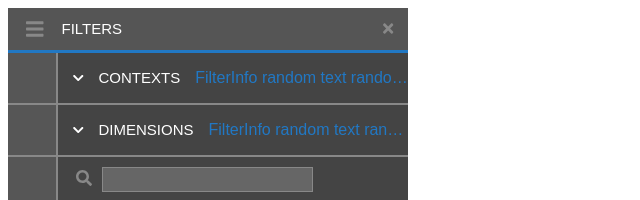
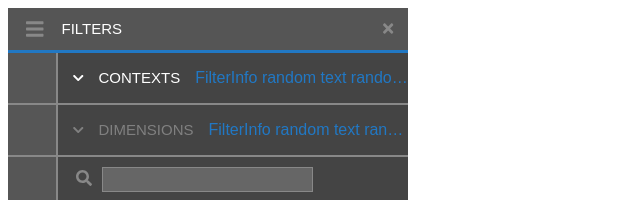
Before and after one commit to lizamihalevich/itechart-react-redux-project, a React (Vite) app: page / in a window 1280 px wide. Shown: the top 200 px of the page, without its empty margins (0-640 px from the left). Built offline with nearby package versions, Linux system fonts and the light colour scheme.

Commit message:
Added dimensions disabling

```diff
--- a/src/features/FiltersWidget/components/Dropdown/Dropdown.jsx
+++ b/src/features/FiltersWidget/components/Dropdown/Dropdown.jsx
@@ -1,5 +1,6 @@
 import React from 'react';
 import PropTypes from 'prop-types';
+import classNames from 'classnames';
 
 import { FontAwesomeIcon } from '@fortawesome/react-fontawesome';
 import { faChevronDown, faChevronUp } from '@fortawesome/free-solid-svg-icons';
@@ -23,6 +24,7 @@ export default class Dropdown extends React.PureComponent {
   render() {
     const { header, items, selectedItemIds, checkItem } = this.props;
     const { isOpened } = this.state;
+    const className = classNames('dropdown', { 'dropdown_unclickable': items.length === 0 });
     let listItems = null;
 
     if (items) {
@@ -39,7 +41,7 @@ export default class Dropdown extends React.PureComponent {
     }
 
     return (
-      <div className="dropdown">
+      <div className={className}>
         <FontAwesomeIcon
           className="dropdown__icon"
           icon={isOpened ? faChevronUp : faChevronDown}
--- a/src/features/FiltersWidget/components/Dropdown/Dropdown.scss
+++ b/src/features/FiltersWidget/components/Dropdown/Dropdown.scss
@@ -3,6 +3,12 @@
   align-items: center;
   position: relative;
   cursor: pointer;
+
+  &_unclickable {
+    color: grey;
+    pointer-events: none;
+  }
+
   &__panel {
     position: absolute;
     top: 40px;
@@ -14,6 +20,7 @@
     border-top: 5px solid #2178c4;
     padding-left: 10px;
   }
+
   &__icon {
     margin: 0 15px;
     font-size: 12px;
```
